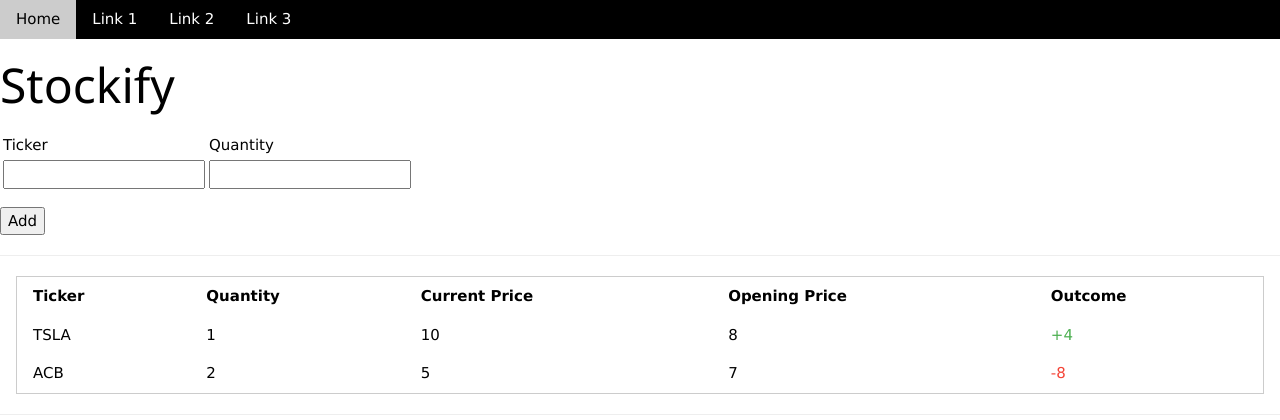
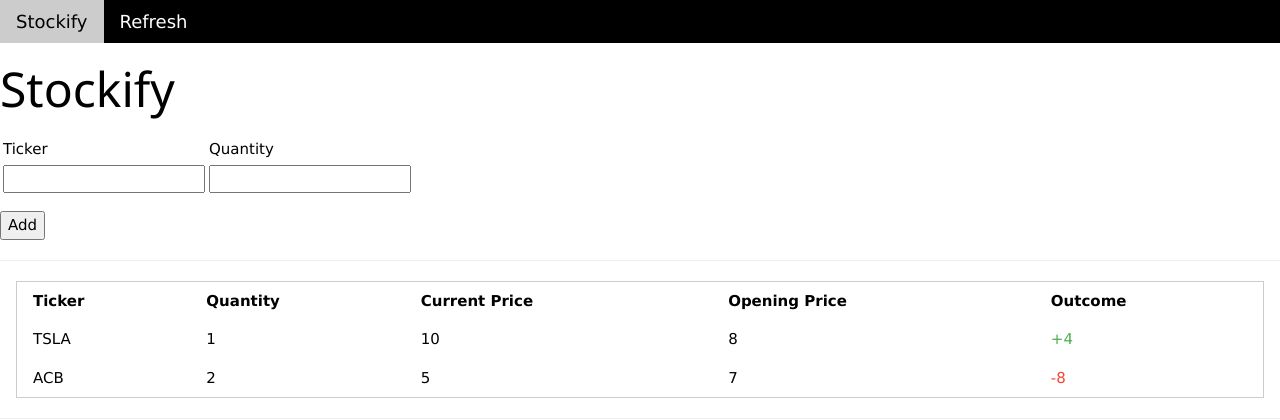
Before and after one commit to ndellamaria/stockify, a Flask app: page /table in a window 1280 px wide. Shown: the top 420 px of the page. Run offline with Flask 2, Linux system fonts and the light colour scheme; some libraries are stand-ins or nearby versions.

Commit message:
merged Nikki's and Peter's work

```diff
--- a/templates/base.html
+++ b/templates/base.html
@@ -7,11 +7,9 @@
   </head>
   <body>
 
-    <div class="w3-bar w3-black">
-      <a href="#" class="w3-bar-item w3-button">Home</a>
-      <a href="#" class="w3-bar-item w3-button">Link 1</a>
-      <a href="#" class="w3-bar-item w3-button">Link 2</a>
-      <a href="#" class="w3-bar-item w3-button">Link 3</a>
+    <div class="w3-bar w3-black w3-large">
+      <a href="/table" class="w3-bar-item w3-button">Stockify</a>
+      <a href="/generate_playlist" class="w3-bar-item w3-button">Refresh</a>
     </div>
 
     {% block content %}{% endblock %}
--- a/templates/table.html
+++ b/templates/table.html
@@ -72,6 +72,6 @@
 {% endif %}
 {% endwith %}
 
-<a href="/generate_playlist?"><input type="button" value="Generate Playlist"></a>
+<a href="/generate_playlist"><input type="button" value="Generate Playlist"></a>
 
 {% endblock %}
```
Also changed, not shown: templates/music.html (+9 -2 lines).
